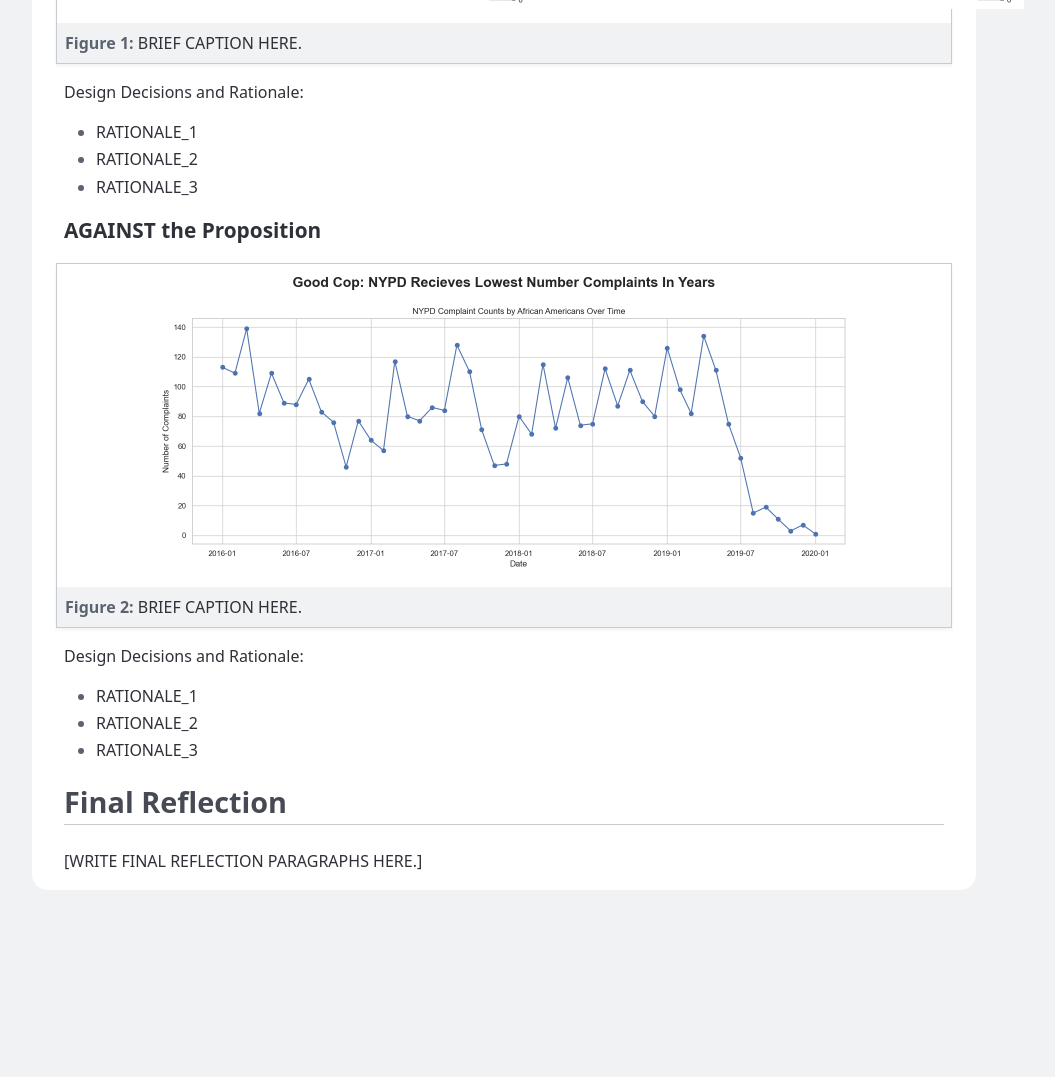
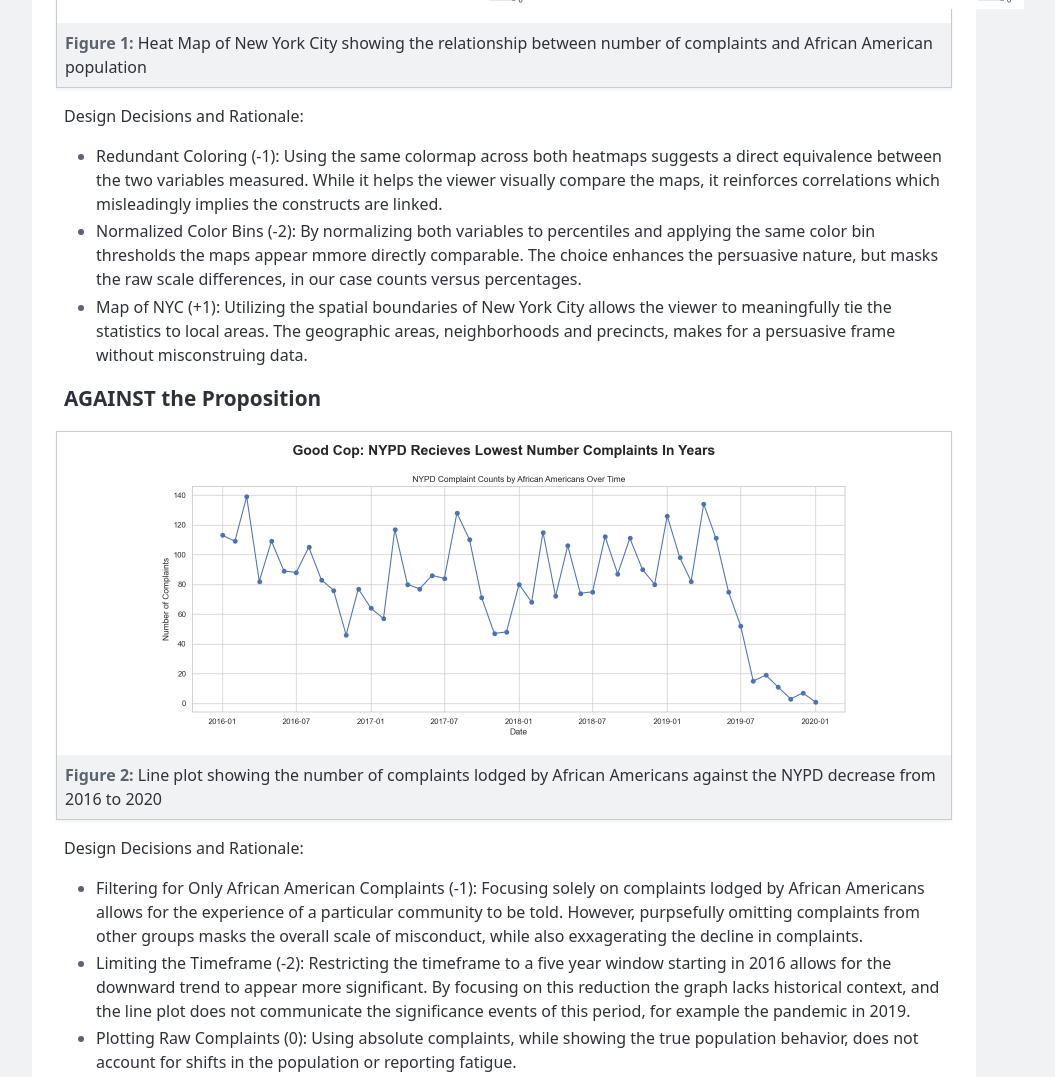
Before and after one commit to willemdehaan/project_2, a plain HTML site: page index.html in a window 1280 px wide. Shown: the part 1160-2237 px from the top of the page, without its empty margins (136-1191 px from the left). Before the commit the page ends 2058 px from the top, so only its background shows below. Drawn offline with Linux system fonts and the light colour scheme.

Commit message:
Added Design Rationale

```diff
--- a/index.html
+++ b/index.html
@@ -159,15 +159,15 @@
 
         <figure>
           <img src="images\bad_cop_FINAL.png" alt="Heat Map of New York City showing precincts with the most complaints correlate to the neighborhoods with the most concentrated African American population" width = "959" height = "511" />
-          <figcaption>BRIEF CAPTION HERE.</figcaption>
+          <figcaption>Heat Map of New York City showing the relationship between number of complaints and African American population</figcaption>
         </figure>
 
         <p>Design Decisions and Rationale:</p>
 
         <ul>
-          <li>RATIONALE_1</li>
-          <li>RATIONALE_2</li>
-          <li>RATIONALE_3</li>
+          <li>Redundant Coloring (-1): Using the same colormap across both heatmaps suggests a direct equivalence between the two variables measured. While it helps the viewer visually compare the maps, it reinforces correlations which misleadingly implies the constructs are linked.</li>
+          <li>Normalized Color Bins (-2): By normalizing both variables to percentiles and applying the same color bin thresholds the maps appear mmore directly comparable. The choice enhances the persuasive nature, but masks the raw scale differences, in our case counts versus percentages.</li>
+          <li>Map of NYC (+1): Utilizing the spatial boundaries of New York City allows the viewer to meaningfully tie the statistics to local areas. The geographic areas, neighborhoods and precincts, makes for a persuasive frame without misconstruing data.</li>
         </ul>
       </section>
 
@@ -176,15 +176,15 @@
 
         <figure>
           <img src="images\good_cop_FINAL.png" alt="Line Plot showing that complaints lodged by African Americans against the NYPD have descreased over time from 2016-2020" width = "692" height = "301"/>
-          <figcaption>BRIEF CAPTION HERE.</figcaption>
+          <figcaption>Line plot showing the number of complaints lodged by African Americans against the NYPD decrease from 2016 to 2020</figcaption>
         </figure>
 
         <p>Design Decisions and Rationale:</p>
 
         <ul>
-          <li>RATIONALE_1</li>
-          <li>RATIONALE_2</li>
-          <li>RATIONALE_3</li>
+          <li>Filtering for Only African American Complaints (-1): Focusing solely on complaints lodged by African Americans allows for the experience of a particular community to be told. However, purpsefully omitting complaints from other groups masks the overall scale of misconduct, while also exxagerating the decline in complaints.</li>
+          <li>Limiting the Timeframe (-2): Restricting the timeframe to a five year window starting in 2016 allows for the downward trend to appear more significant. By focusing on this reduction the graph lacks historical context, and the line plot does not communicate the significance events of this period, for example the pandemic in 2019.</li>
+          <li>Plotting Raw Complaints (0): Using absolute complaints, while showing the true population behavior, does not account for shifts in the population or reporting fatigue.</li>
         </ul>
       </section>
 
```
